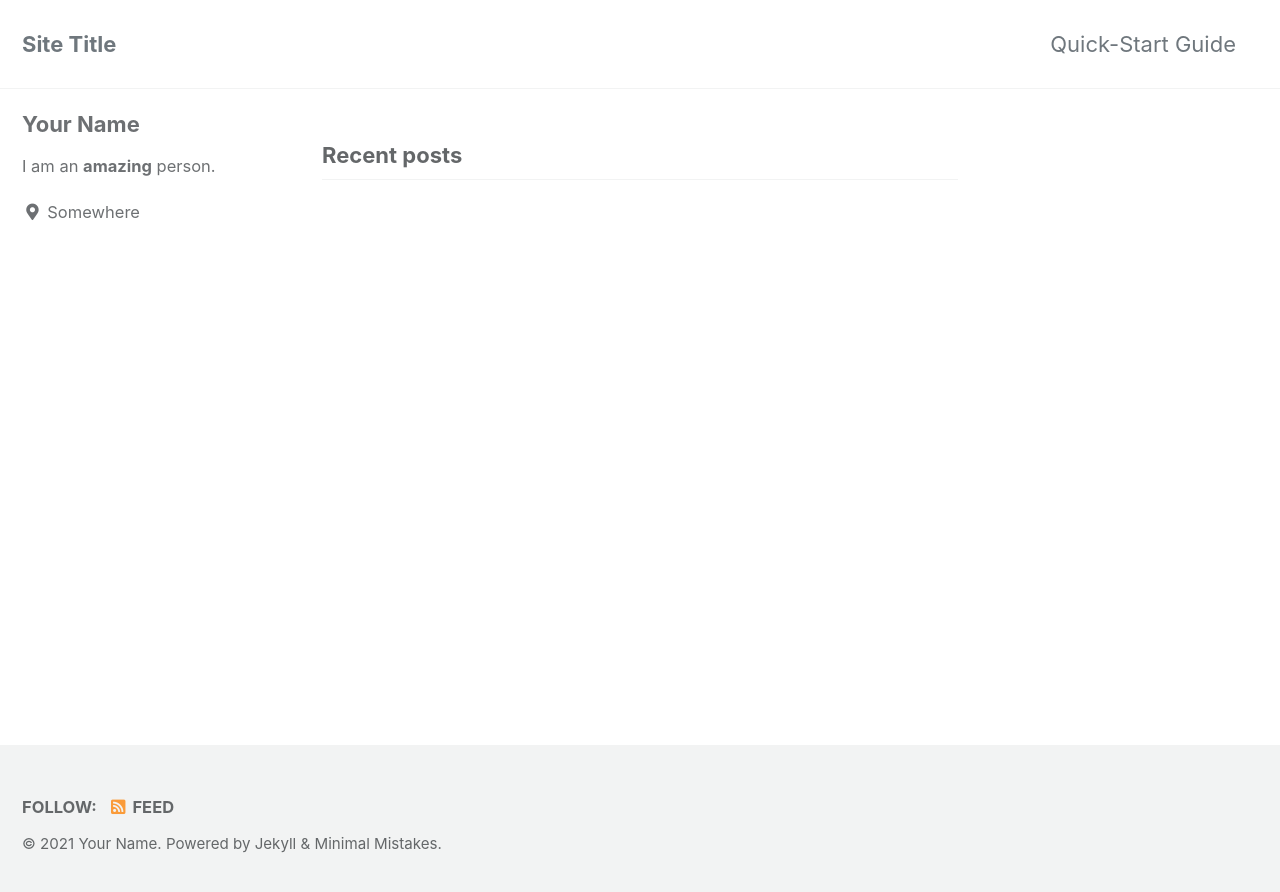
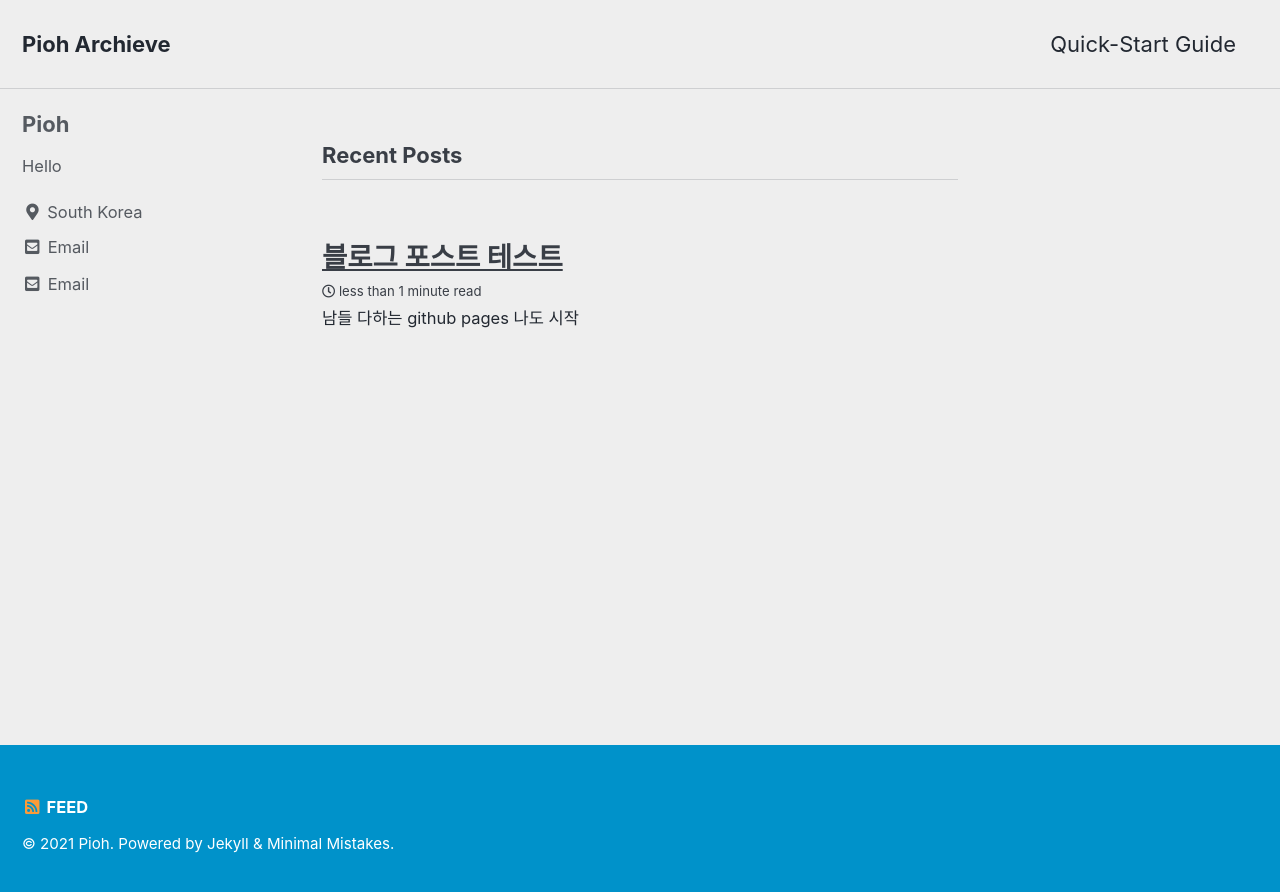
Before and after one commit to devpioh/devpioh.github.io, a Jekyll site: the page built from index.html, in a window 1280 px wide. Shown: the top 892 px of the page. Built offline with Jekyll 4.4.1, drawn with Linux system fonts in a browser that asks for light colours; cached includes are drawn as plain includes; the list of posts is cut into pages by our own code.

Commit message:
init post

```diff
--- a/_config.yml
+++ b/_config.yml
@@ -12,16 +12,16 @@
 
 # theme                  : "minimal-mistakes-jekyll"
 # remote_theme           : "mmistakes/minimal-mistakes"
-minimal_mistakes_skin    : "default" # "air", "aqua", "contrast", "dark", "dirt", "neon", "mint", "plum", "sunrise"
+minimal_mistakes_skin    : "air" # "air", "aqua", "contrast", "dark", "dirt", "neon", "mint", "plum", "sunrise"
 
 # Site Settings
-locale                   : "en-US"
-title                    : "Site Title"
+locale                   : "ko-kr"
+title                    : "Pioh Archieve"
 title_separator          : "-"
 subtitle                 : # site tagline that appears below site title in masthead
-name                     : "Your Name"
-description              : "An amazing website."
-url                      : # the base hostname & protocol for your site e.g. "https://mmistakes.github.io"
+name                     : "Pioh"
+description              : "Trials and Errors, Dev log"
+url                      : "https://devpioh.github.io" # the base hostname & protocol for your site e.g. "https://mmistakes.github.io"
 baseurl                  : # the subpath of your site, e.g. "/blog"
 repository               : # GitHub username/repo-name e.g. "mmistakes/minimal-mistakes"
 teaser                   : # path of fallback teaser image, e.g. "/assets/images/500x300.png"
@@ -102,15 +102,15 @@ analytics:
 
 # Site Author
 author:
-  name             : "Your Name"
+  name             : "Pioh"
   avatar           : # path of avatar image, e.g. "/assets/images/bio-photo.jpg"
-  bio              : "I am an **amazing** person."
-  location         : "Somewhere"
-  email            :
+  bio              : "Hello"
+  location         : "South Korea"
+  email            : "piohdev@gmail.com"
   links:
     - label: "Email"
       icon: "fas fa-fw fa-envelope-square"
-      # url: "mailto:your.name@email.com"
+      url: "piohdev@gmail.com"
     - label: "Website"
       icon: "fas fa-fw fa-link"
       # url: "https://your-website.com"
--- /dev/null
+++ b/_posts/2022-12-23-init_post.md
@@ -0,0 +1,12 @@
+---
+title: "블로그 포스트 테스트"
+excerpt: "남들 다하는 github pages 나도 시작"
+
+categories:
+    - blog
+tags:
+    - blog
+last_modified_at:
+---
+개발자들이라면 다 한다는 github pages를 이용해서 나도 블로그랑 개발문서 정리를 하려고 한다.
+회사에 정리해둔 문서도 있어서 그것도 올릴생각이다.
```
